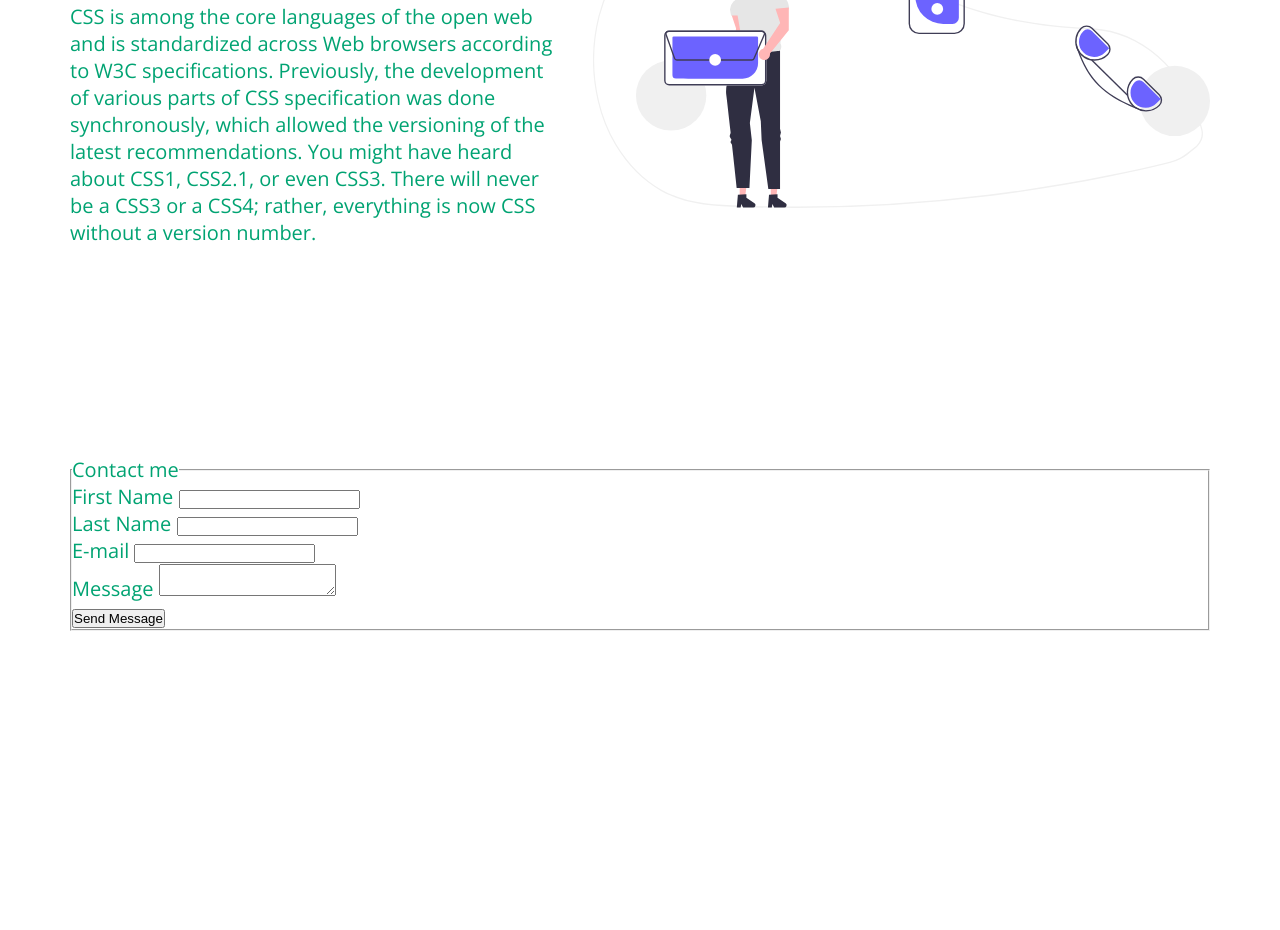
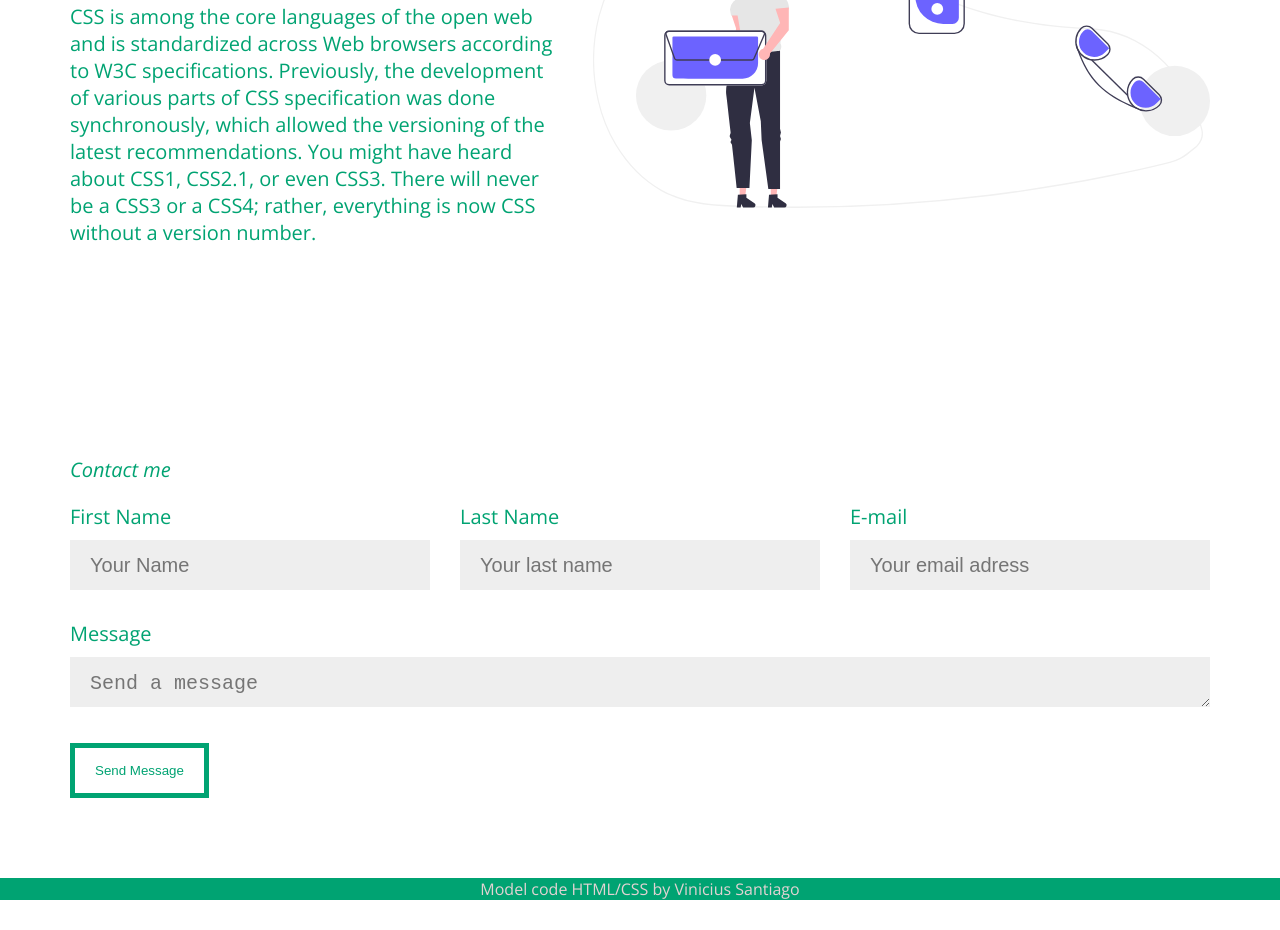
Before and after one commit to VCruzSant/HTML-CSS, a plain HTML site: page Projects/landingpage/html/index.html in a window 1280 px wide. Shown: the part 4632-5562 px from the top of the page. Before the commit the page ends 5343 px from the top, so only its background shows below. Drawn offline with nearby package versions, Linux system fonts and the light colour scheme.

Commit message:
addFooter

```diff
--- a/Projects/landingpage/CSS/style.css
+++ b/Projects/landingpage/CSS/style.css
@@ -75,6 +75,11 @@ table th {
 tfoot td {
   background: var(--grey);
   color: var(--primaryCcolor);
+}
+
+legend{
+  margin-bottom: 2rem;
+  font-style: italic;
 }
 
 .mainBg {
@@ -253,6 +258,69 @@ tfoot td {
   grid-column: span 2;
 }
 
-.form fieldse{
+.formGrid{
+  font-size: 1.6rem;
+  font-size: italic;
+  margin-bottom: 3rem;
+}
+
+.form .fieldsetGrid{
   border: none;
+  display: flex;
+  flex-direction:row;
+  flex-wrap: wrap;
+  gap:var(--gap);
 }
+
+.formGroup{
+  flex: 1 1 32rem;
+}
+
+.formGroup input, .formGroup textarea{
+  border:none;
+  background-color: var(--grey);
+  padding:1.5rem 2rem;
+  width:100%;
+  height: 5rem;
+  font-size: 2rem;
+}
+
+.formGroup input:focus, .formGroup textarea:focus{
+  box-shadow: 0 0 10px 2px var(--secundary);
+}
+
+body .fullWidth{
+  width: 100%;
+  flex: 1 1 100%;
+}
+
+.formGroup button{
+  border: 0.5rem solid var(--primaryCcolor);
+  background: none;
+  padding: 1.5rem 2rem;
+  cursor: pointer;
+  transition: all 300ms ease-in-out;
+  color:var(--primaryCcolor)
+}
+
+.formGroup button:hover{
+  background:var(--primaryCcolor);
+  color:var(--white);
+}
+
+.formGroup label{
+  display: block;
+  margin-bottom: 1rem;
+}
+
+.footer{
+  background-color: var(--primaryCcolor);
+  text-align: center;
+  font-size: 1.6rem;
+}
+
+.footer a{
+
+  color:rgb(226, 211, 211);
+
+}
--- a/Projects/landingpage/html/index.html
+++ b/Projects/landingpage/html/index.html
@@ -245,26 +245,26 @@
         </div>
 
         <div class="form">
-          <fieldset>
+          <fieldset class="fieldsetGrid">
             <legend>Contact me</legend>
             <div class="formGroup">
               <label for="firstName">First Name</label>
-              <input type="text" name="firstName" id="firstName">
+              <input type="text" name="firstName" id="firstName" placeholder="Your Name">
             </div>
 
             <div class="formGroup">
               <label for="lastName">Last Name</label>
-              <input type="text" name="lastName" id="lastName">
+              <input type="text" name="lastName" id="lastName" placeholder="Your last name">
             </div>
 
             <div class="formGroup">
               <label for="email">E-mail</label>
-              <input type="email" name="email" id="email">
+              <input type="email" name="email" id="email" placeholder="Your email adress">
             </div>
 
-            <div class="formGroup">
+            <div class="formGroup fullWidth">
               <label for="message">Message</label>
-              <textarea name="message" id="message"></textarea>
+              <textarea name="message" id="message" placeholder="Send a message"></textarea>
             </div>
 
             <div class="formGroup">
@@ -276,5 +276,9 @@
       </div>
     </section>
 
+    <footer id="footer" class="footer">
+      <p><a href="https://github.com/VCruzSant" target="_blanck">Model code HTML/CSS by Vinicius Santiago</a></p>
+    </footer>
+
   </body>
 </html>
```
